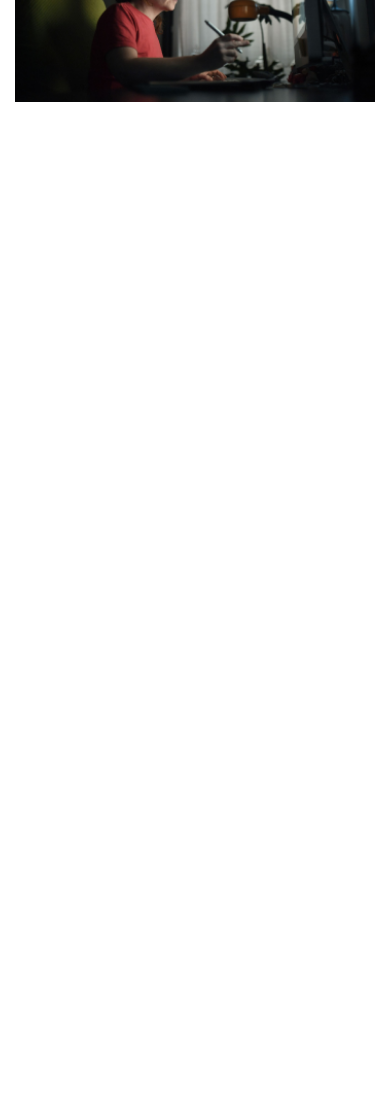
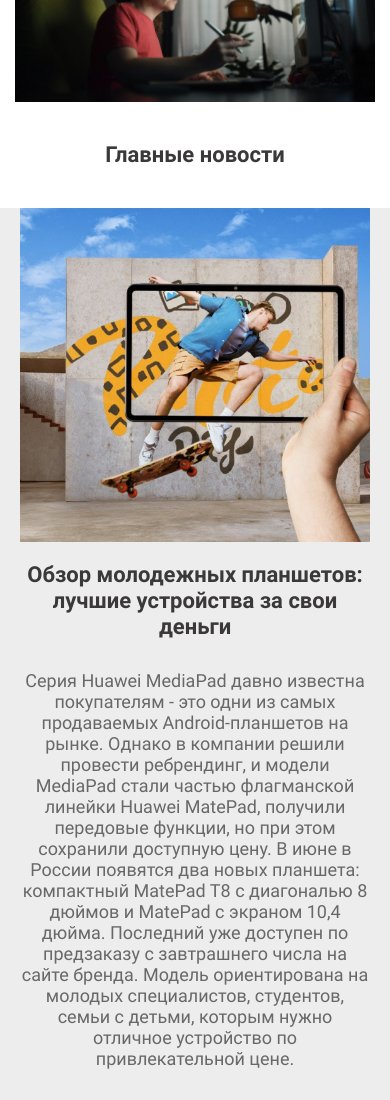
Before and after one commit to nawebcvc/the-news-web, a plain HTML site: page index.html in a window 390 px wide. Shown: the part 1916-3016 px from the top of the page. Before the commit the page ends 2018 px from the top, so only its background shows below. Drawn offline with Linux system fonts and the light colour scheme.

Commit message:
news section finished

```diff
--- a/css/media.css
+++ b/css/media.css
@@ -48,6 +48,22 @@
         max-width: 450px;
         width: 100%;
     }
+
+    .news__block {
+        flex-direction: column;
+        align-items: center;
+    }
+
+    .news__block-desc {
+        max-width: 984px;
+        text-align: center;
+    }
+
+    .news__block-img {
+        max-width: 550px;
+        width: 100%;
+        margin: 0 auto;
+    }
 }
 
 @media(max-width: 992px) {
@@ -81,6 +97,15 @@
         /* не понятно, у макета width 100процентов или имеет фиксированную ширину 1400пкс? */
         /* ТУТ PADDING НЕ НАДО УБИРАТЬ, В МОБИЛЬНОЙ ВЕРСИИ ДИЗАЙН-КРАСОТА ЛОМАЕТСЯ :D */
     }
+
+    .news__bg {
+        padding: 0 20px;
+    }
+
+    .block__desc-desktop {
+        display: none;
+        /* из-за слишком много текста */
+    }
 }
 
 @media(max-width: 576px) {
--- a/css/style.css
+++ b/css/style.css
@@ -9,7 +9,9 @@
     --violet: #303F9F;
     --green: #00695C;
     --not-white: #EBEBEB;
+    --not-white2: #EDEDED;
     --not-black: #3A3838;
+    --not-black2: #686868;
     --burger: #EF4E23;
     --roboto-b: 'Robot_Bold';
     --roboto-r: 'Robot_Regular';
@@ -34,7 +36,6 @@
 }
 
 .container {
-    max-width: 1400px;
     width: 100%;
     padding: 0 15px;
     margin: 0 auto;
@@ -54,6 +55,13 @@
     color: var(--white);
 }
 
+.title_black {
+    font-family: var(--roboto-b);
+    font-size: 22px;
+    line-height: 26px;
+    color: var(--not-black);
+}
+
 .desc {
     font-family: var(--roboto-r);
     font-size: 16px;
@@ -61,15 +69,19 @@
     color: var(--not-white);
 }
 
-.title_black {
-    font-family: var(--roboto-b);
-    font-size: 22px;
-    line-height: 26px;
-    color: var(--not-black);
+.desc_black {
+    font-family: var(--roboto-r);
+    font-size: 18px;
+    line-height: 21px;
+    color: var(--not-black2);
 }
 
 .header {
     margin-bottom: 36px;
+}
+
+.header__desktop-img {
+    width: 100%;
 }
 
 .header .container {
@@ -161,6 +173,10 @@
     display: none;
 }
 
+.cards {
+    margin-bottom: 40px;
+}
+
 .cards .container {
     display: flex;
     max-width: unset;
@@ -210,3 +226,42 @@
 .card__content-title {
     margin-bottom: 9px;
 }
+
+.news .container {
+    padding: unset;
+    /* убрать padding если макет имеет фиксированную ширину */
+}
+
+.news__bg {
+    display: flex;
+    justify-content: center;
+    background: var(--not-white2);
+}
+
+.news__title {
+    text-align: center;
+    margin-bottom: 40px;
+}
+
+.news__block {
+    display: flex;
+    max-width: 1125px;
+    /* убрать padding если макет имеет фиксированную ширину */
+    width: 100%;
+}
+
+.news__block-img {
+    object-fit: contain;
+    margin-right: 30px;
+}
+
+.news__block-desc {
+    max-width: 540px;
+    /* убрать max-width если макет имеет фиксированную ширину */
+    width: 100%;
+    padding: 20px 0 31px;
+}
+
+.block__title {
+    margin-bottom: 30px;
+}
--- a/index.html
+++ b/index.html
@@ -70,6 +70,19 @@
                 </div>
             </div>
         </section>
+        <section class="news">
+            <h2 class="news__title title_black">Главные новости</h2>
+            <div class="news__bg">
+                <div class="news__block">
+                    <img src="img/banner2.png" alt="" class="news__block-img">
+                    <div class="news__block-desc">
+                        <h3 class="block__title title_black">Обзор молодежных планшетов: лучшие устройства за свои деньги</h3>
+                        <span class="block__desc-mobile desc_black">Серия Huawei MediaPad давно известна покупателям - это одни из самых продаваемых Android-планшетов на рынке. Однако в компании решили провести ребрендинг, и модели MediaPad стали частью флагманской линейки Huawei MatePad, получили передовые функции, но при этом сохранили доступную цену. В июне в России появятся два новых планшета: компактный MatePad T8 с диагональю 8 дюймов и MatePad с экраном 10,4 дюйма. Последний уже доступен по предзаказу с завтрашнего числа на сайте бренда. Модель ориентирована на молодых специалистов, студентов, семьи с детьми, которым нужно отличное устройство по привлекательной цене.</span>
+                        <span class="block__desc-desktop desc_black">Давайте разберемся, почему Huawei MatePad является одним из лучших предложений на рынке. Huawei MatePad выполнен из стекловолокна и поликарбоната: для прочности корпус имеет алюминиевую рамку. При диагонали экрана в 10,4 дюйма планшет весит всего 450 г и его толщина составляет 7,35 мм. Для сравнения Huawei MediaPad M5 Lite весил 475 г, его диагональ была меньше - 10,1 дюйма, а толщина составляла 7,7 мм...</span>
+                    </div>
+                </div>
+            </div>
+        </section>
     </main>
     <footer class="footer"></footer>
 </body>
```
